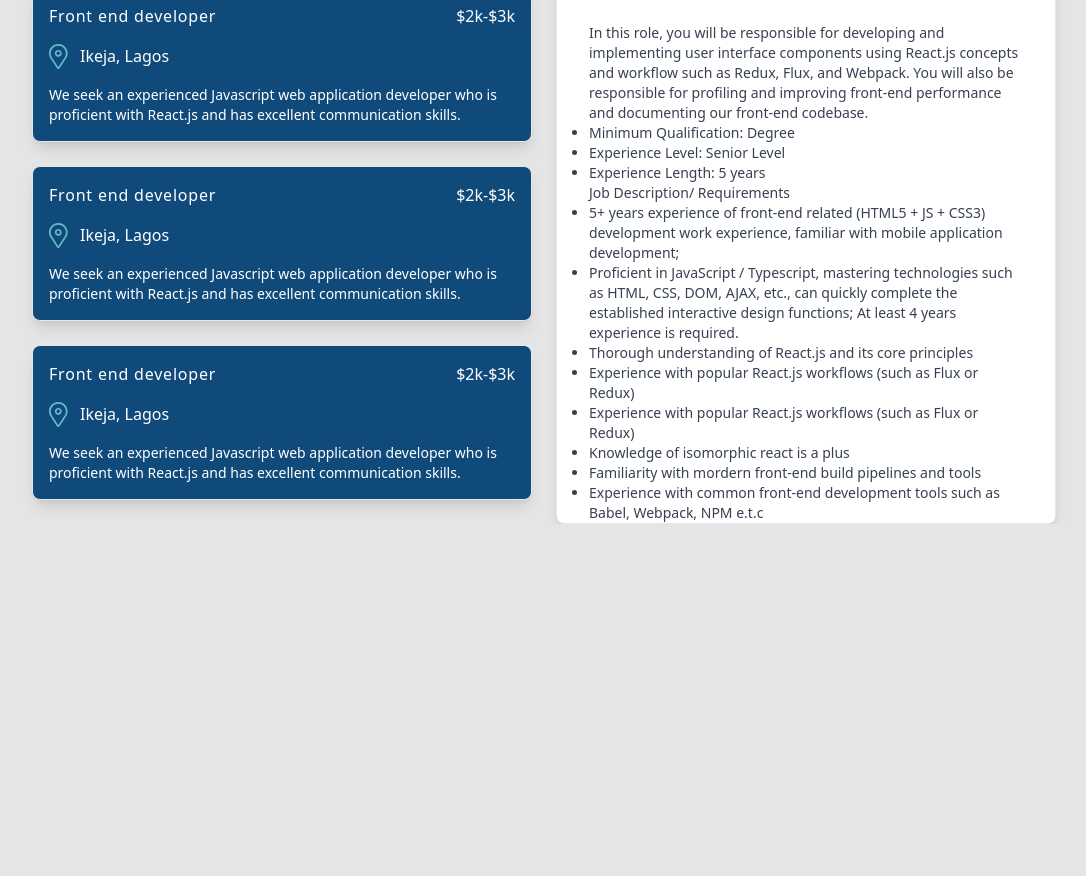
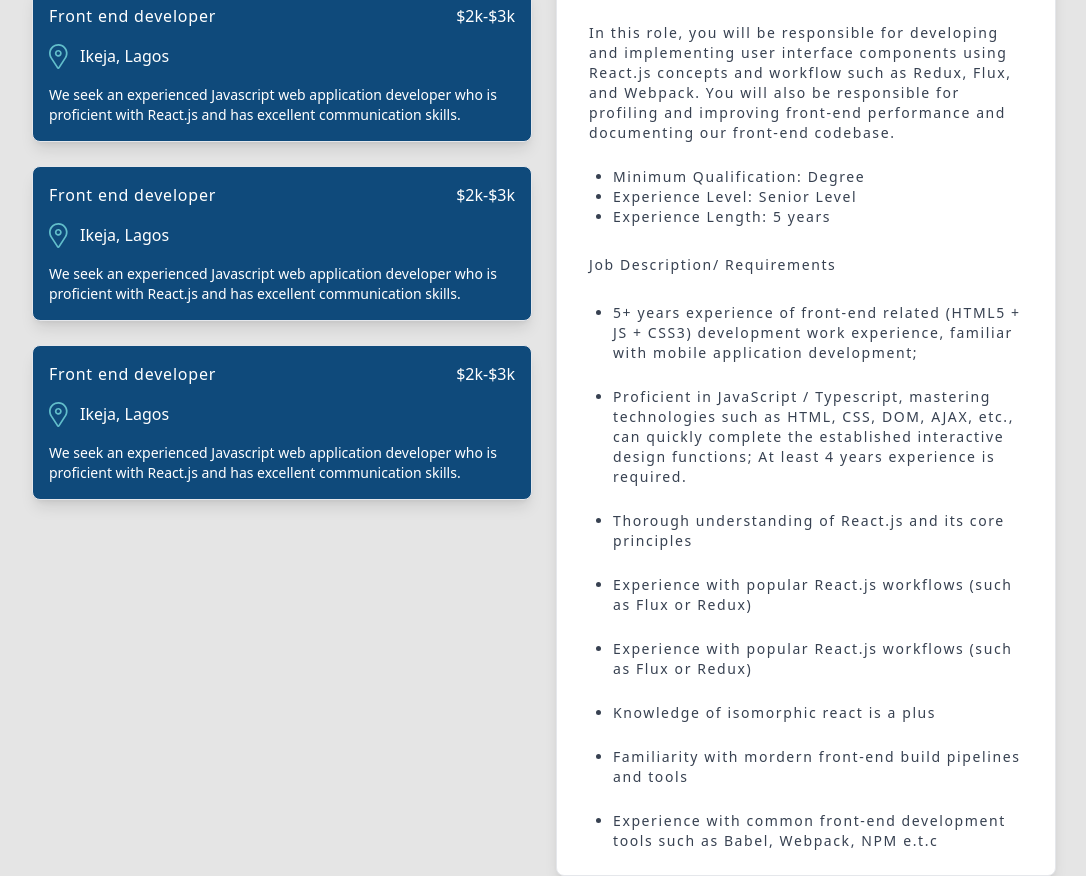
Before and after one commit to codeddave/ted-assessment, a React (Create React App) app: page / in a window 1280 px wide. Shown: the part 600-1476 px from the top of the page, without its empty margins (96-1182 px from the left). Before the commit the page ends 1124 px from the top, so only its background shows below. Built offline with nearby package versions, Linux system fonts and the light colour scheme.

Commit message:
styling updates to Job Details page

```diff
--- a/src/components/JobDetails/JobDetails.jsx
+++ b/src/components/JobDetails/JobDetails.jsx
@@ -3,11 +3,9 @@ import LocationIcon from "../../assets/icons/location.svg";
 
 const JobDetails = () => {
   return (
-    <section className="border shadow-lg rounded-lg h-full bg-white text-gray-700">
+    <section className="border shadow-lg rounded-lg h-full bg-white text-gray-700 tracking-widest">
       <div className=" py-6 px-8 ">
-        <p className="text-2xl tracking-widest company-blue-text">
-          Front end developer
-        </p>
+        <p className="text-2xl  company-blue-text">Front end developer</p>
         <div className="flex pt-4 items-center">
           <img src={LocationIcon} alt="location" className="" />
 
@@ -27,41 +25,41 @@ const JobDetails = () => {
             responsible for profiling and improving front-end performance and
             documenting our front-end codebase.
           </p>
-          <ul className="list-disc">
+          <ul className="list-disc pt-6 pl-6">
             <li>Minimum Qualification: Degree</li>
             <li>Experience Level: Senior Level</li>
             <li>Experience Length: 5 years</li>
           </ul>
-          <section>
+          <section className="pt-7">
             <p>Job Description/ Requirements</p>
-            <ul className="list-disc">
-              <li>
+            <ul className="list-disc pt-7 pl-6">
+              <li className="mb-6">
                 5+ years experience of front-end related (HTML5 + JS + CSS3)
                 development work experience, familiar with mobile application
                 development;
               </li>
-              <li>
+              <li className="mb-6">
                 Proficient in JavaScript / Typescript, mastering technologies
                 such as HTML, CSS, DOM, AJAX, etc., can quickly complete the
                 established interactive design functions; At least 4 years
                 experience is required.
               </li>
-              <li>
+              <li className="mb-6">
                 Thorough understanding of React.js and its core principles
               </li>
-              <li>
+              <li className="mb-6">
                 Experience with popular React.js workflows (such as Flux or
                 Redux)
               </li>
-              <li>
+              <li className="mb-6">
                 Experience with popular React.js workflows (such as Flux or
                 Redux)
               </li>
-              <li>Knowledge of isomorphic react is a plus</li>
-              <li>
+              <li className="mb-6">Knowledge of isomorphic react is a plus</li>
+              <li className="mb-6">
                 Familiarity with mordern front-end build pipelines and tools
               </li>
-              <li>
+              <li className="mb-6">
                 Experience with common front-end development tools such as
                 Babel, Webpack, NPM e.t.c
               </li>
```
